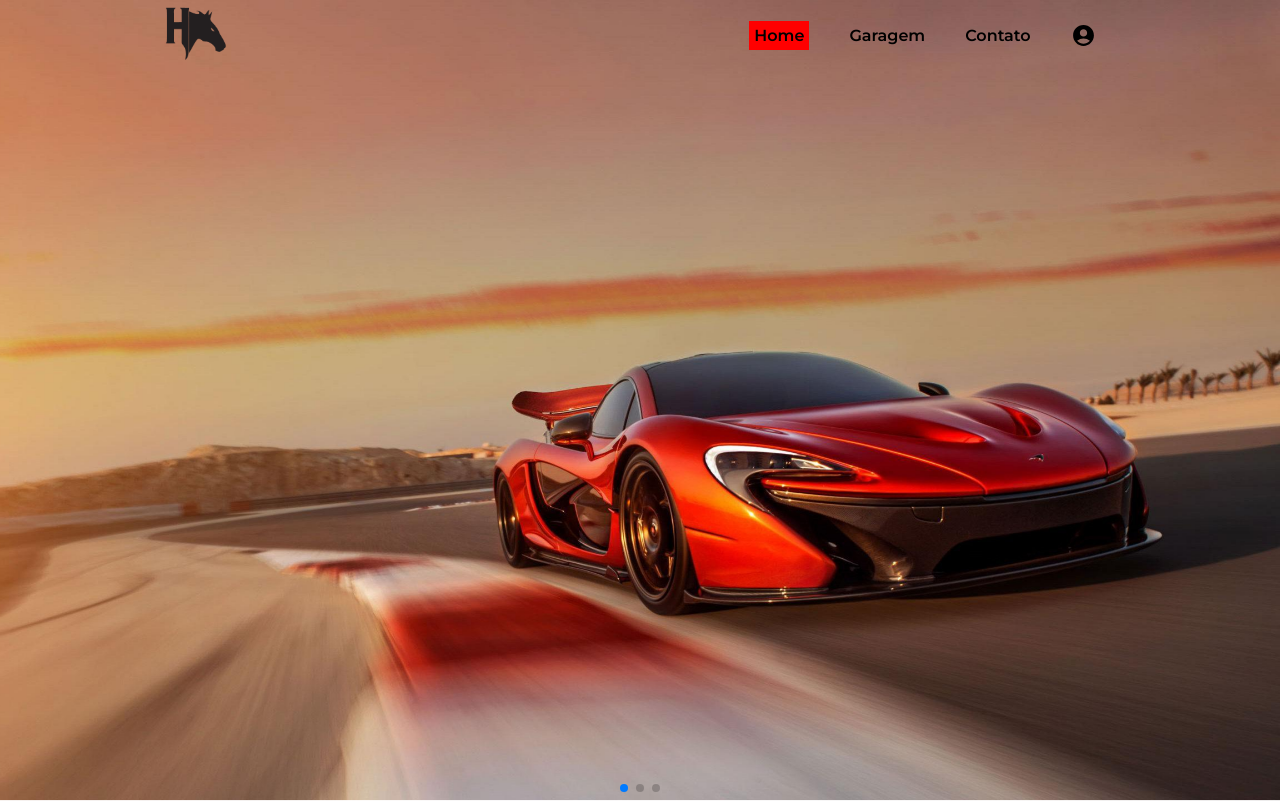
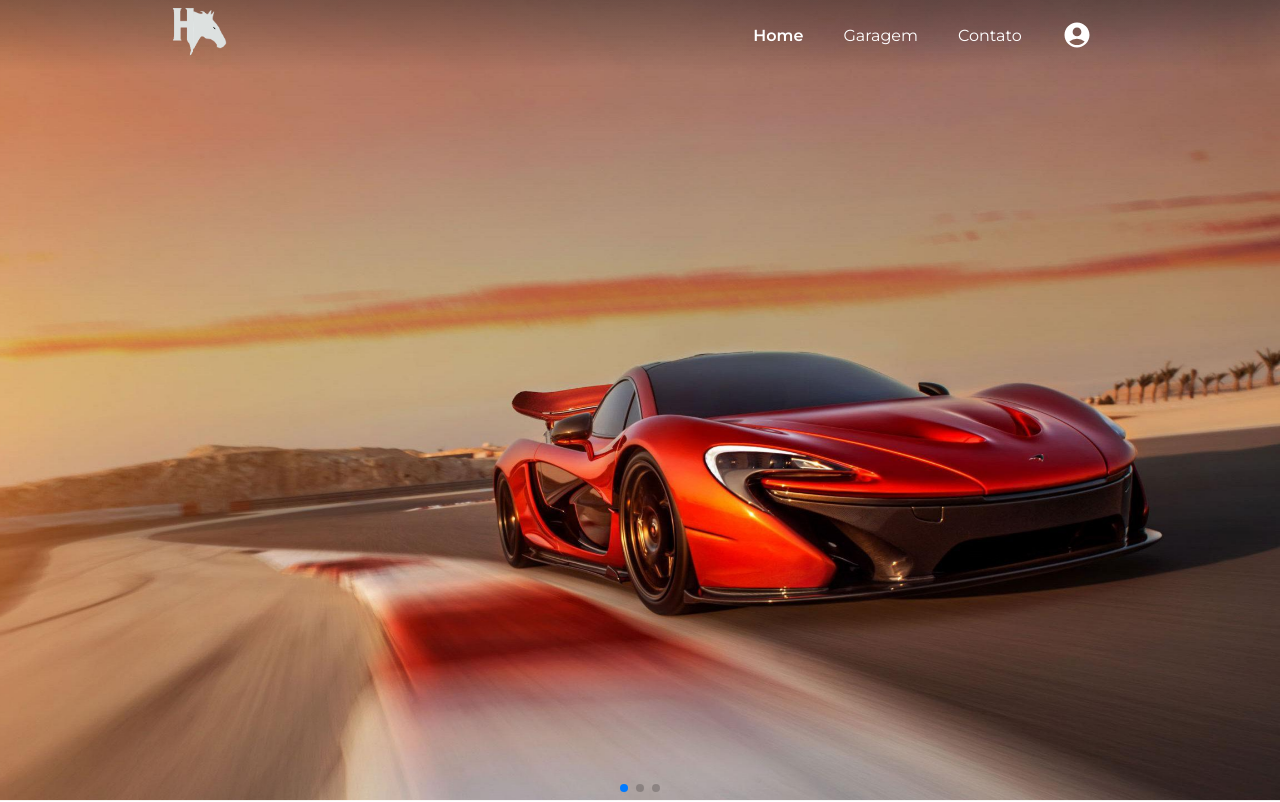
Before and after one commit to lucasma1a/HoistenerTCC, a React (Vite) app: page / in a window 1280 px wide. Shown: the top 802 px of the page. Built offline with nearby package versions, Linux system fonts and the light colour scheme.

Commit message:
navbar 80%

```diff
--- a/src/components/Nav.jsx
+++ b/src/components/Nav.jsx
@@ -11,6 +11,15 @@ import MenuHamburguer from "../components/MenuHamburguer/MenuHamburguer";
 
 export default function Nav() {
   const [isScrolled, setIsScrolled] = useState(false);
+  const [isHovered, setIsHovered] = useState(false);
+
+  const handleMouseEnter = () =>{
+    setIsHovered(true);
+  }
+
+  const handleMouseLeave = () =>{
+    setIsHovered(false);
+  }
 
   useEffect(() => {
     const handleScroll = () => {
@@ -46,13 +55,13 @@ export default function Nav() {
       <header className="nav">
         <nav className={`nav-navbar ${isScrolled ? 'opaque' : ""}`}>
           <ul>
-            <NavLink to="/" className={`nav-navbar-img ${isScrolled ? 'opaque' : ""}`} data-test-id>
-              <img src={isScrolled ? LogoUm : Logo}></img>
+            <NavLink to="/" className={`nav-navbar-img`} data-test-id>
+              <img src={LogoUm}></img>
             </NavLink>
             <NavLink
               to="/"
               className={({ isActive }) =>
-                `${style.navNavbarLink} ${isActive ? style.linkDestacado : ""} ${!isScrolled ? style.linkSemScroll : ""}`
+                `${style.navNavbarLink} ${isActive ? style.linkDestacado : ""} `
               }
               data-test-id
             >
@@ -61,24 +70,24 @@ export default function Nav() {
             <NavLink
               to="/garagem"
               className={({ isActive }) =>
-                `${style.navNavbarLink} ${isActive ? style.linkDestacado : ""} ${!isScrolled ? style.linkSemScroll : ""}`
+                `${style.navNavbarLink} ${isActive ? style.linkDestacado : ""}`
               }
               data-test-id
             >
               Garagem
             </NavLink>
-            <a href="#Contato" className={`${style.navNavbarLink} ${!isScrolled ? style.linkSemScroll : ""}`}  data-test-id>
+            <a href="#Contato" className={`${style.navNavbarLink}`}  data-test-id>
               Contato
             </a>
             <NavLink
               to="/login"
               className={({ isActive }) =>
-                `${style.navNavbarLink} ${isActive ? style.linkDestacado : ""} ${!isScrolled ? style.linkSemScroll : ""}`
+                `${style.navNavbarLink} ${isActive ? style.linkDestacado : ""}`
               }
               data-test-id
             >
-              <MdAccountCircle size={25} />
-              {userLogado ? <p>{` ${userLogado.name}`}</p> : null}
+              <MdAccountCircle size={30} />
+              {userLogado ? <p>{` ${userLogado.name} `}</p> : null}
             </NavLink>
 
             <MenuHamburguer />
--- a/src/css/Link.module.css
+++ b/src/css/Link.module.css
@@ -10,14 +10,20 @@
     gap: 5px;
 }
 
+.navNavbarLink:hover{
+    font-size: 20px;
+    color: white;
+    transition: 0.2s ease;
+    size: 40;
+}
+
 
 
 .linkDestacado{
     color: white;
     font-weight: 600;
-    background-color: red;
-    padding: 5px;
-    transition: 0.5s ease;
+
+
 }
 
 .linkSemScroll{
--- a/src/css/style.css
+++ b/src/css/style.css
@@ -26,11 +26,12 @@
     justify-content: space-around;
     background-color: transparent;
     transition: 0.3s ease;
+    background-image: linear-gradient(to bottom, rgba(23, 23, 23, 0.333), transparent);
 }
 
 .nav-navbar.opaque{
-    background-color: black;
     color: white;
+    background-color: #000;
 }
 
 .nav-navbar ul{
@@ -47,14 +48,9 @@
     margin-right: 500px;
     text-decoration: none;
     width: 70px;
+
 }
 
-.nav-bar-btn-fechar{
-    display: none;
-}
-.nav-bar-btn{
-    display: none;
-}
 
 
 
```
